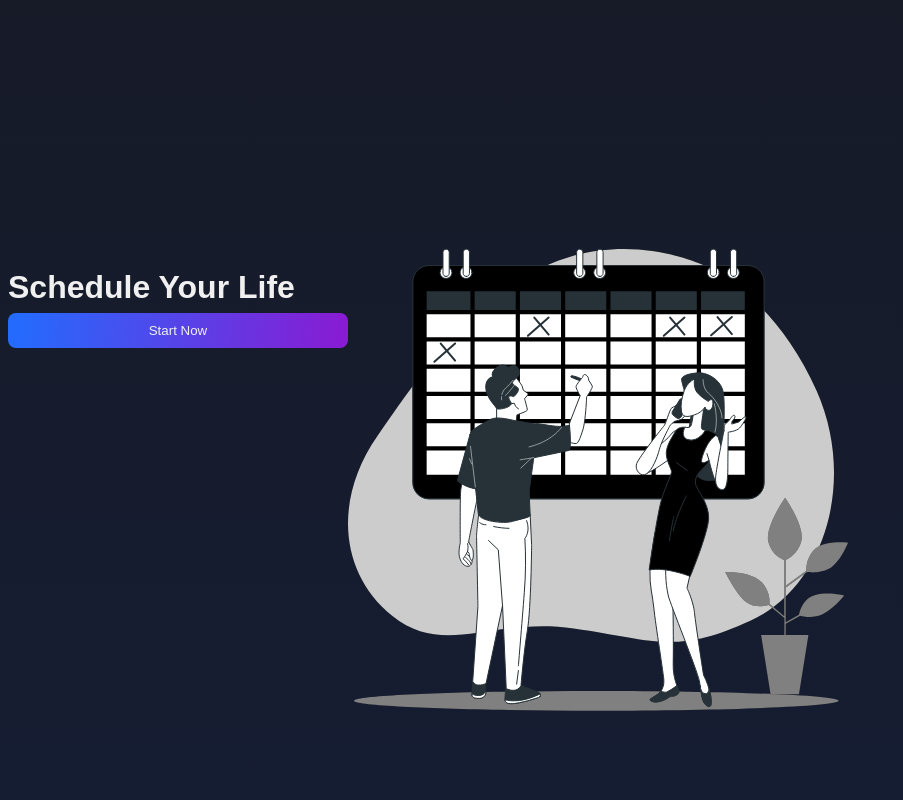
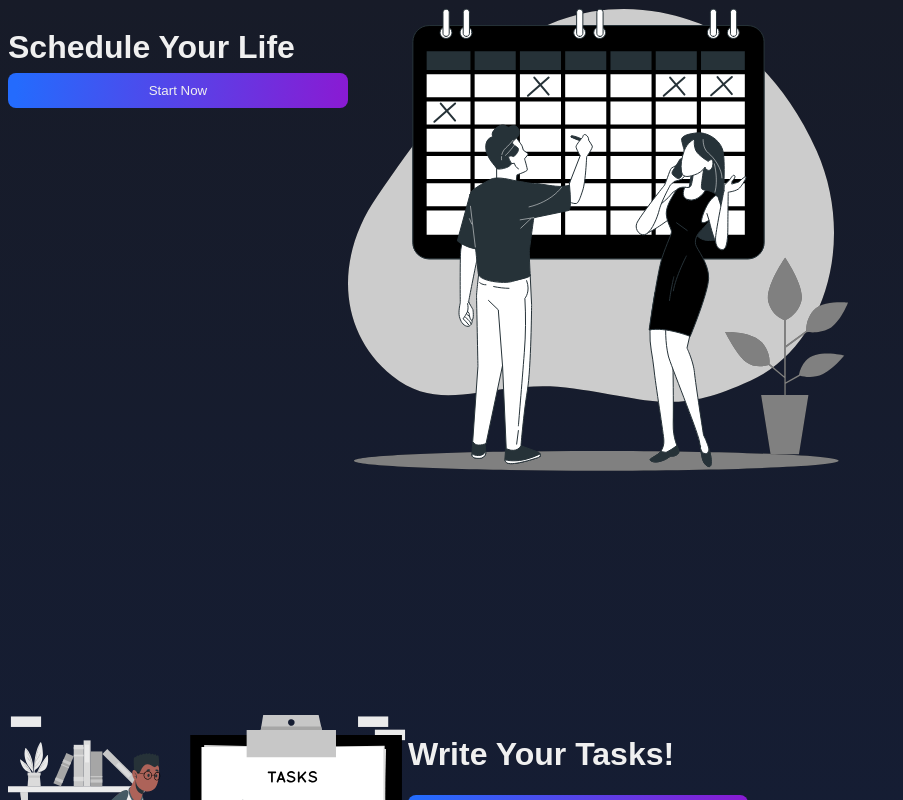
Before and after one commit to aliiimaher/ToDoList-Frontend, a Vue app: page / in a window 1280 px wide. Shown: the top 800 px of the page, without its empty margins (0-903 px from the left). Built offline with nearby package versions, Linux system fonts and the light colour scheme.

Commit message:
remove margin top for the first card

```diff
--- a/src/views/HomeView.vue
+++ b/src/views/HomeView.vue
@@ -91,7 +91,7 @@ router-link {
   display: flex;
 }
 
-.card1, .card2, .card3, .card4 {
+.card2, .card3, .card4 {
   margin-top: 240px;
 }
 
```
